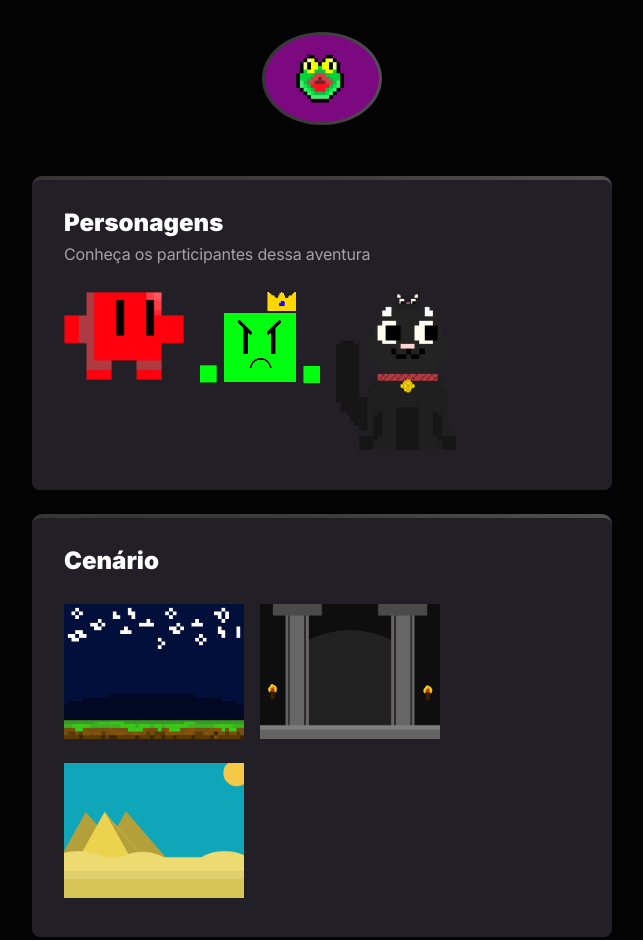
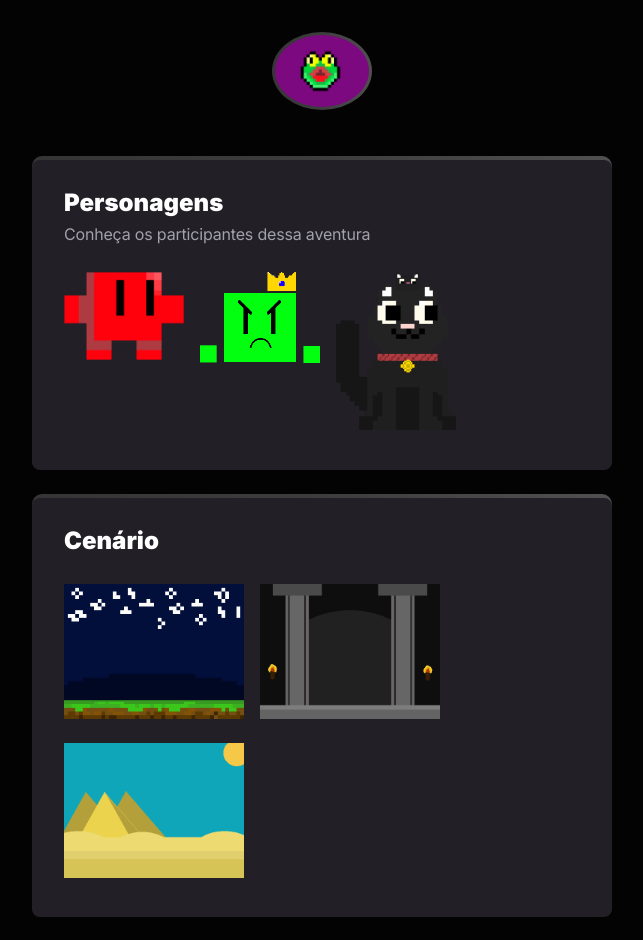
Before and after one commit to Artheir/Murilo-Dev, a plain HTML site: page index.html in a window 1280 px wide. Shown: the top 940 px of the page, without its empty margins (318-961 px from the left). Drawn offline with Linux system fonts and the light colour scheme.

Commit message:
Update styles.css

```diff
--- a/styles.css
+++ b/styles.css
@@ -23,11 +23,11 @@ body * {
 
 header {
     padding-top: 32px;
-    height: calc(120px + 32px);
+    height: calc(100px + 32px);
 }
 
 header div {
-    width: 120px;
+    width: 100px;
     margin: auto;
     background-image: linear-gradient(90deg, #353535 0%, #3d3d3d 50.52%, #505050 100%);
 
```
